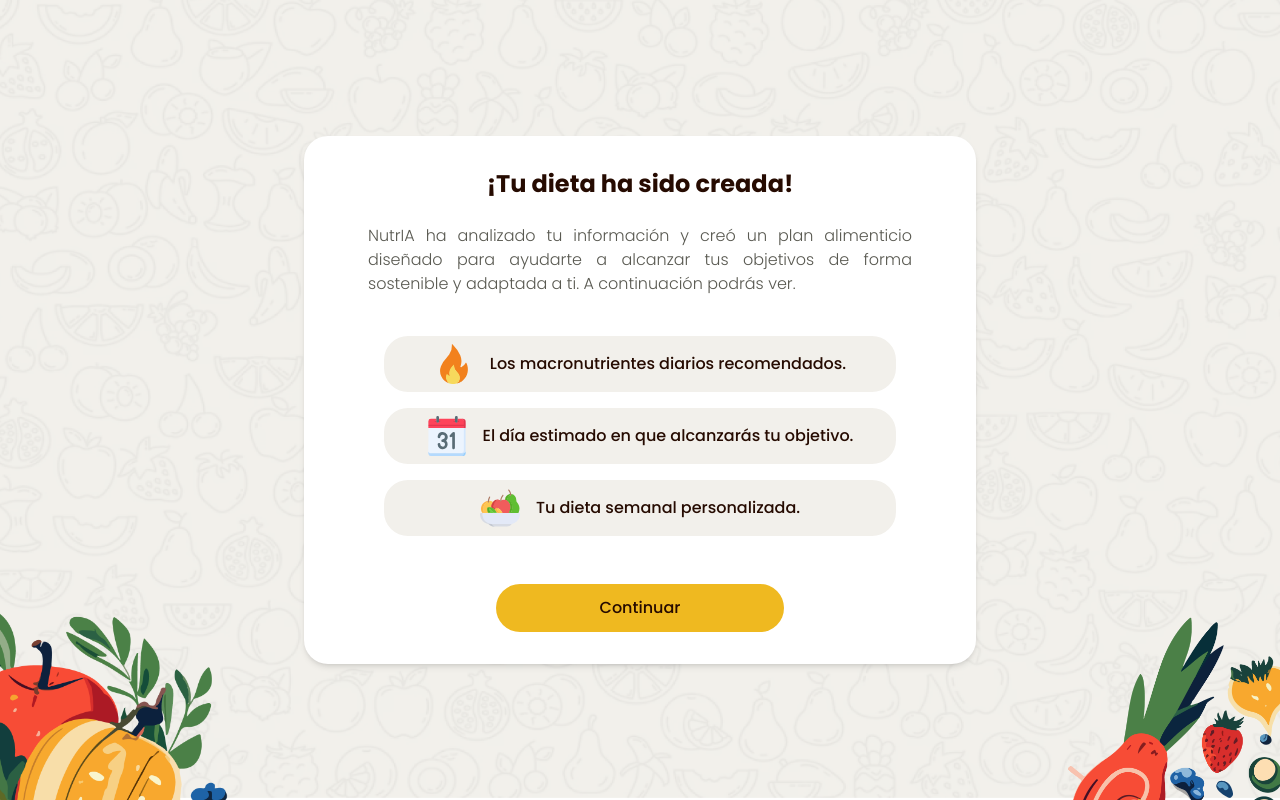
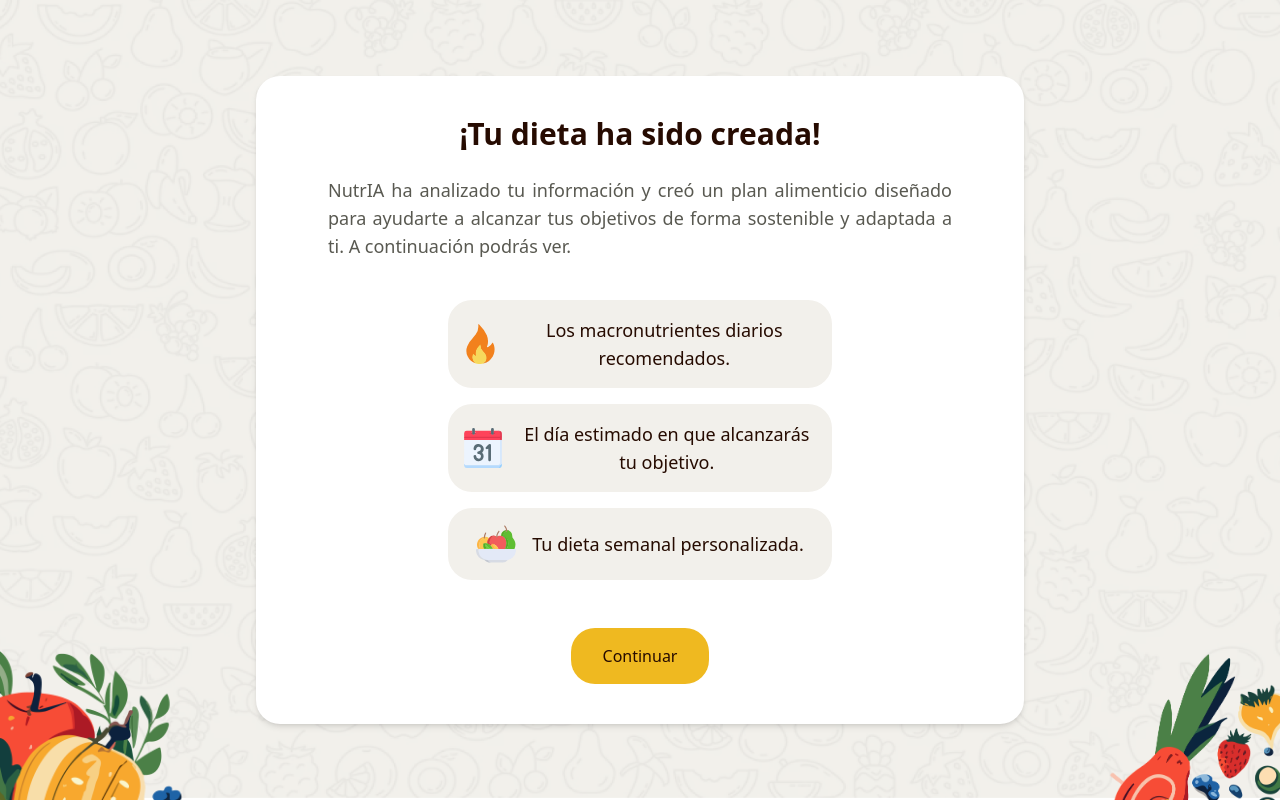
Before and after one commit to Rafiky724/NutrIA, a React (Vite) app in the folder frontend/: page /dietPlanReady in a window 1280 px wide. Built offline with nearby package versions, Linux system fonts and the light colour scheme; no server answers; sample sign-in values are in the browser's storage.

Commit message:
Update DietPlanReady.tsx

```diff
--- a/frontend/src/pages/Onboarding/DietPlanReady.tsx
+++ b/frontend/src/pages/Onboarding/DietPlanReady.tsx
@@ -1,5 +1,5 @@
 import { useNavigate } from "react-router-dom";
-import { PlanService } from "../../services/planService"; // Asegúrate de la ruta
+import { PlanService } from "../../services/planService";
 import FruitLeft from "../../components/Decoration/FruitLeft";
 import FruitRight from "../../components/Decoration/FruitRight";
 
@@ -9,9 +9,7 @@ export default function DietPlanReady() {
   const handleContinue = async () => {
     try {
       const macros = await PlanService.getDailyMacros();
-
       localStorage.setItem("macrosDiarios", JSON.stringify(macros));
-
       navigate("/dailyNutritionPlan");
     } catch (error) {
       console.error("Error obteniendo macros:", error);
@@ -20,66 +18,66 @@ export default function DietPlanReady() {
 
   return (
     <>
-      <div className="relative min-h-screen bg-[url('/Background/Back.png')] bg-cover bg-center flex items-center justify-center">
-        <div className="w-2xl text-center bg-white p-8 rounded-3xl shadow-md flex flex-col gap-6">
-          <h1 className="text-2xl ft-bold text-brown">
+      <div className="relative min-h-screen bg-[url('/Background/Back.png')] bg-cover bg-center flex items-center justify-center px-4 sm:px-6">
+        <div className="w-full max-w-3xl text-center bg-white p-6 sm:p-10 rounded-3xl shadow-md flex flex-col gap-6 z-50">
+          <h1 className="text-xl sm:text-2xl md:text-3xl font-bold text-brown">
             ¡Tu dieta ha sido creada!
           </h1>
 
-          <p className="ft-light text-justify px-8 text-gray">
+          <p className="text-sm sm:text-base md:text-lg text-gray px-2 sm:px-8 text-justify">
             NutrIA ha analizado tu información y creó un plan alimenticio
             diseñado para ayudarte a alcanzar tus objetivos de forma sostenible
             y adaptada a ti. A continuación podrás ver.
           </p>
 
-          <div className="flex flex-col gap-4 mt-4 ">
-            <div className="flex items-center gap-4 bg-input p-2 rounded-3xl justify-center w-lg mx-auto">
-              <img
-                src="/SVG/IconsGeneral/FireStreak.svg"
-                alt="Macronutrientes"
-                className="w-10 h-10"
-              />
-              <span className="text-brown ft-medium">
-                Los macronutrientes diarios recomendados.
-              </span>
-            </div>
-
-            <div className="flex items-center gap-4 bg-input p-2 rounded-3xl justify-center w-lg mx-auto">
-              <img
-                src="/SVG/IconsGeneral/Calendar.svg"
-                alt="Calendario"
-                className="w-10 h-10"
-              />
-              <span className="text-brown ft-medium">
-                El día estimado en que alcanzarás tu objetivo.
-              </span>
-            </div>
-
-            <div className="flex items-center gap-4 bg-input p-2 rounded-3xl justify-center w-lg mx-auto">
-              <img
-                src="/SVG/IconsGeneral/CupFruits.svg"
-                alt="Copa de frutas"
-                className="w-10 h-10"
-              />
-              <span className="text-brown ft-medium">
-                Tu dieta semanal personalizada.
-              </span>
-            </div>
+          <div className="flex flex-col gap-4 mt-4">
+            {[
+              {
+                icon: "/SVG/IconsGeneral/FireStreak.svg",
+                text: "Los macronutrientes diarios recomendados.",
+                alt: "Macronutrientes",
+              },
+              {
+                icon: "/SVG/IconsGeneral/Calendar.svg",
+                text: "El día estimado en que alcanzarás tu objetivo.",
+                alt: "Calendario",
+              },
+              {
+                icon: "/SVG/IconsGeneral/CupFruits.svg",
+                text: "Tu dieta semanal personalizada.",
+                alt: "Copa de frutas",
+              },
+            ].map((item, index) => (
+              <div
+                key={index}
+                className="flex items-center gap-3 sm:gap-4 bg-input p-3 sm:p-4 rounded-3xl justify-center mx-auto w-full sm:w-80 md:w-96"
+              >
+                <img
+                  src={item.icon}
+                  alt={item.alt}
+                  className="w-8 h-8 sm:w-10 sm:h-10"
+                />
+                <span className="text-brown font-medium text-sm sm:text-base md:text-lg">
+                  {item.text}
+                </span>
+              </div>
+            ))}
           </div>
 
           <button
             onClick={handleContinue}
-            className="mx-auto bg-yellow text-brown ft-medium px-6 py-3 rounded-3xl mt-6 cursor-pointer w-2xs"
+            className="mx-auto bg-yellow text-brown font-medium px-6 py-3 sm:px-8 sm:py-4 rounded-3xl mt-6 cursor-pointer w-full sm:w-auto"
           >
             Continuar
           </button>
         </div>
       </div>
 
-      <div className="absolute left-0 bottom-0 z-10 w-35 sm:w-60 2xl:w-100">
+      {/* Decoraciones */}
+      <div className="absolute left-0 bottom-0 z-10 w-24 sm:w-36 md:w-48">
         <FruitLeft />
       </div>
-      <div className="absolute right-0 bottom-0 z-10 w-35 sm:w-60 2xl:w-100">
+      <div className="absolute right-0 bottom-0 z-10 w-24 sm:w-36 md:w-48">
         <FruitRight />
       </div>
     </>
```
